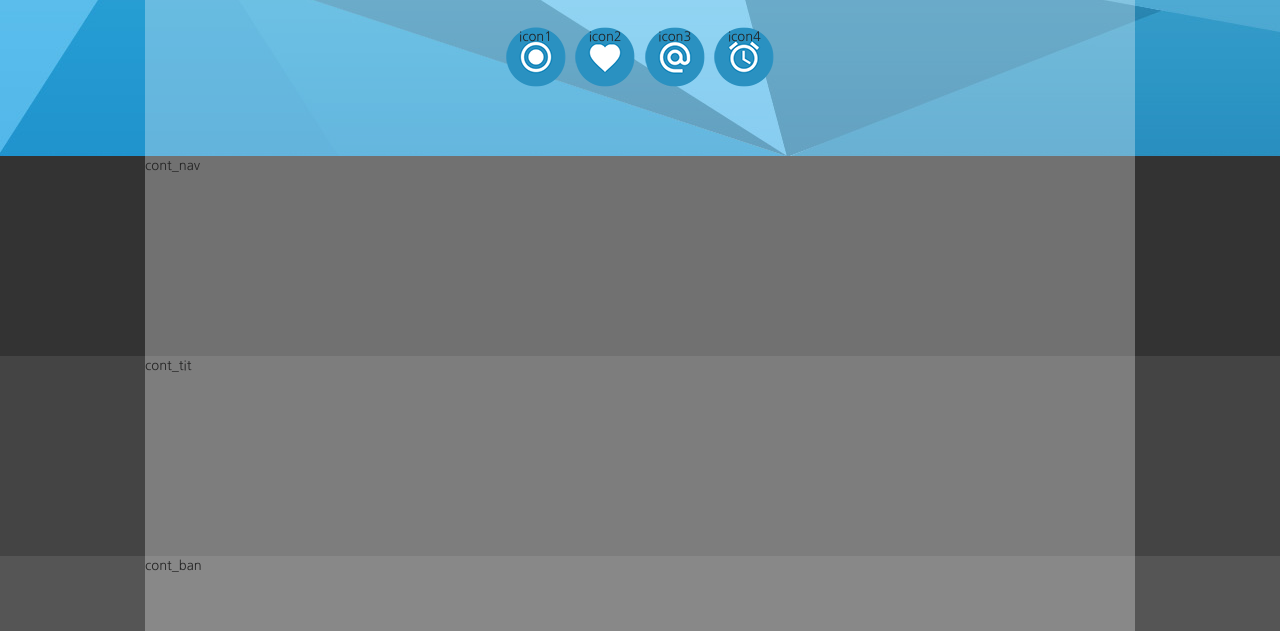
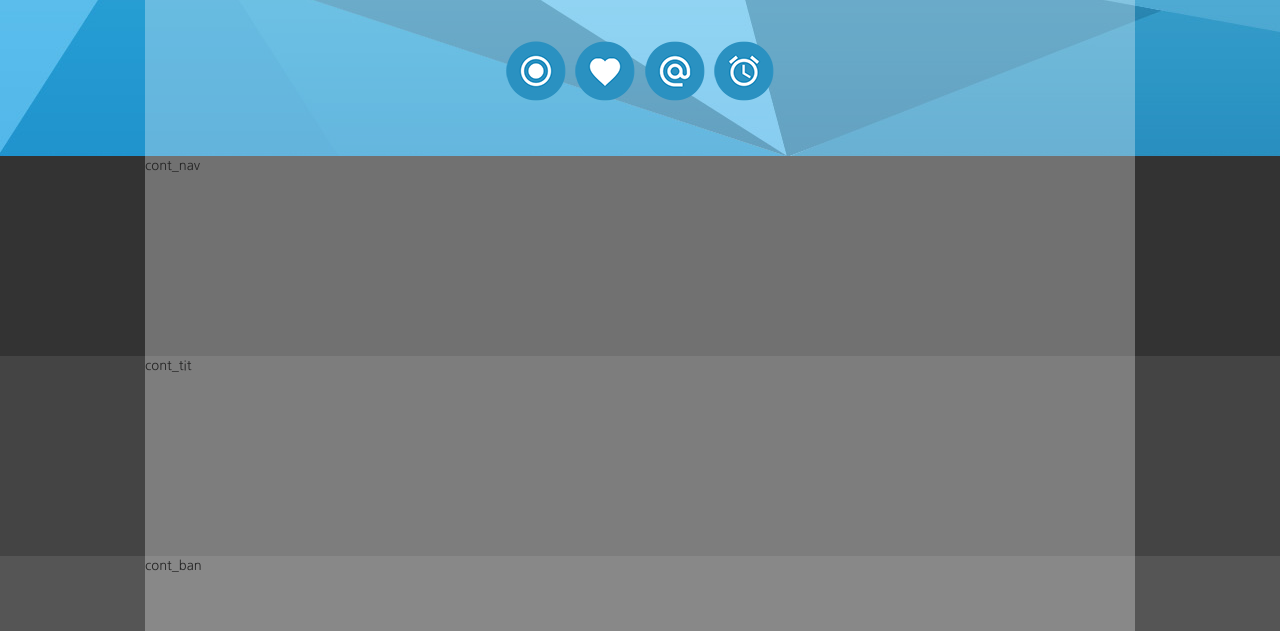
Before and after one commit to kimjw1782/0624-webstandard_slisp, a plain HTML site: page index.html in a window 1280 px wide. Shown: the part 169-800 px from the top of the page. Drawn offline with Linux system fonts and the light colour scheme.

Commit message:
6.25수정

```diff
--- a/css/reset.css
+++ b/css/reset.css
@@ -11,4 +11,11 @@ body, input, textarea, select, button, table {
     font-family:'Nanum Gothic', AppleSDGothicNeo-Regular,'Malgun Gothic','맑은 고딕',dotum,'돋움',sans-serif;
     color: #222; font-size: 13px; line-height: 1.5;}
 
-    /* IR효과 */
+/* IR효과 3가지  */
+
+ /*  의미있는 이미지의 대체 텍스트를 제공하는 경우 */
+.ir_pm{ display: block; overflow: hidden; font-size: 0; text-indent: -9999px;}
+/* 의미있는 이미지의 대체 텍스트로 이미지가 없어도 대체 켁스트를 보여주고자 할 때  */
+.ir_wa{ display: block; overflow: hidden; position: relative; z-index: -1; width: 100%; height: 100%;}
+/* 대체 텍스트가 아닌 접근성을 위한 숨긴 텍스트를 제공할 떄 */
+.ir_su{ overflow: hidden; position: absolute; width: 0; height: 0;line-height: 0; text-indent: -9999px;}
--- a/css/style.css
+++ b/css/style.css
@@ -34,3 +34,7 @@
 .header_wrap .header_icon a.icon2{ background-position: 0 -60px;}
 .header_wrap .header_icon a.icon3{ background-position: 0 -120px;}
 .header_wrap .header_icon a.icon4{ background-position: 0 -180px;}
+.header_wrap .header_icon a.icon1:hover{ background-position: -60px 0;}
+.header_wrap .header_icon a.icon2:hover{ background-position: -60px -60px;}
+.header_wrap .header_icon a.icon3:hover{ background-position: -60px -120px;}
+.header_wrap .header_icon a.icon4:hover{ background-position: -60px -180px;}
--- a/index.html
+++ b/index.html
@@ -45,10 +45,10 @@
                          2. background 속성으로 표현(의미가 없을때)
                          3. 이미지를 background 속성/ 웹표준을 준수하기 위해서는 가상으로 대체를 문자로 만들어줌(IR 효과), 이미지 스프라이트 효과-->
                     <div class="header_icon">
-                        <a href="#" class="icon1"><span>icon1</span></a>
-                        <a href="#" class="icon2"><span>icon2</span></a>
-                        <a href="#" class="icon3"><span>icon3</span></a>
-                        <a href="#" class="icon4"><span>icon4</span></a>
+                        <a href="#" class="icon1"><span class="ir_pm">icon1</span></a>
+                        <a href="#" class="icon2"><span class="ir_pm">icon2</span></a>
+                        <a href="#" class="icon3"><span class="ir_pm">icon3</span></a>
+                        <a href="#" class="icon4"><span class="ir_pm">icon4</span></a>
                     </div>
                     <!-- //헤더 아이콘 -->
                 </div>
```
